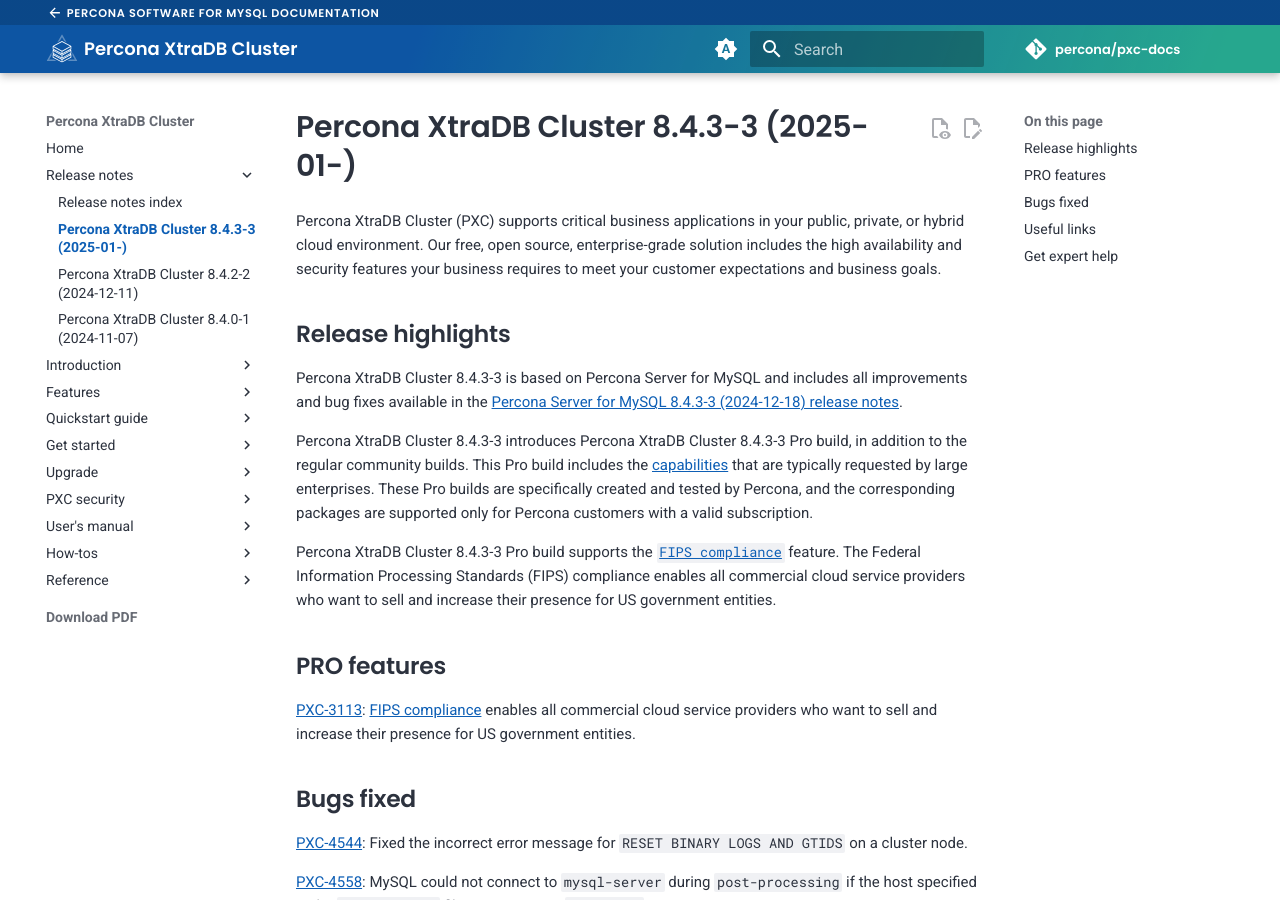
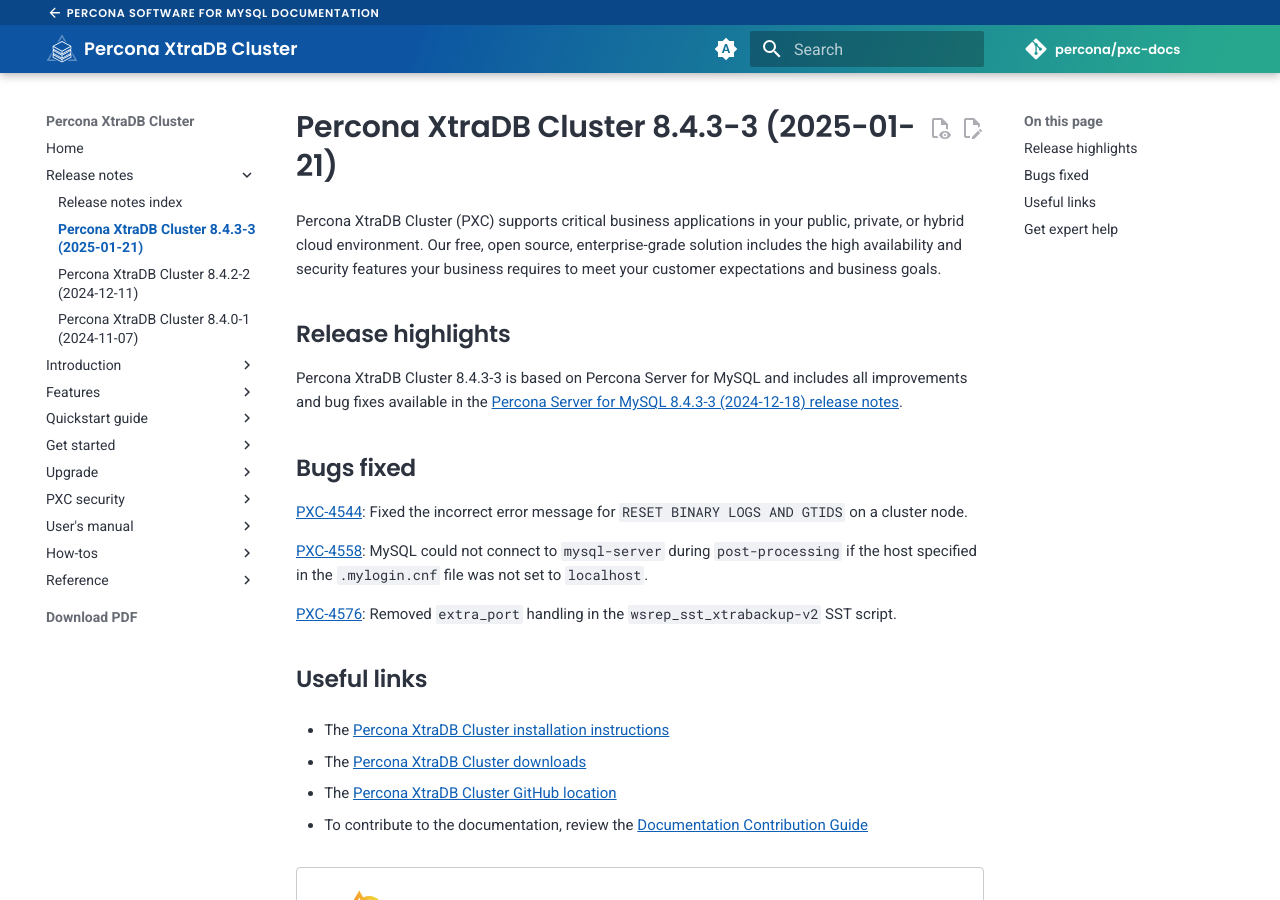
Before and after one commit to percona/pxc-docs, an MkDocs documentation site: the page built from docs/release-notes/8.4.3-3.md, in a window 1280 px wide and 900 px high. Built offline with MkDocs 1.6.1 and Material for MkDocs 9.7.7, drawn with Linux system fonts in a browser that asks for light colours; nearby versions of some CDN libraries; comment, search, counter and statistics services are not loaded; the version menu is left out.

Commit message:
Update 8.4.3-3.md

```diff
--- a/docs/release-notes/8.4.3-3.md
+++ b/docs/release-notes/8.4.3-3.md
@@ -1,18 +1,10 @@
-# Percona XtraDB Cluster 8.4.3-3 (2025-01-)
+# Percona XtraDB Cluster 8.4.3-3 (2025-01-21)
 
 Percona XtraDB Cluster (PXC) supports critical business applications in your public, private, or hybrid cloud environment. Our free, open source, enterprise-grade solution includes the high availability and security features your business requires to meet your customer expectations and business goals.
 
 ## Release highlights
 
 Percona XtraDB Cluster 8.4.3-3 is based on Percona Server for MySQL and includes all improvements and bug fixes available in the [Percona Server for MySQL 8.4.3-3 (2024-12-18) release notes](https://docs.percona.com/percona-server/8.4/release-notes/8.4.3-3.html).
-
-Percona XtraDB Cluster 8.4.3-3 introduces Percona XtraDB Cluster 8.4.3-3 Pro build, in addition to the regular community builds. This Pro build includes the [capabilities](pxc-pro.md#capabilities) that are typically requested by large enterprises. These Pro builds are specifically created and tested by Percona, and the corresponding packages are supported only for Percona customers with a valid subscription.
-
-Percona XtraDB Cluster 8.4.3-3 Pro build supports the [`FIPS compliance`](../fips.md) feature. The Federal Information Processing Standards (FIPS) compliance enables all commercial cloud service providers who want to sell and increase their presence for US government entities.
-
-## PRO features
-
-[PXC-3113](https://perconadev.atlassian.net/browse/PXC-3113): [FIPS compliance](../fips.md) enables all commercial cloud service providers who want to sell and increase their presence for US government entities.
 
 ## Bugs fixed
 
```
